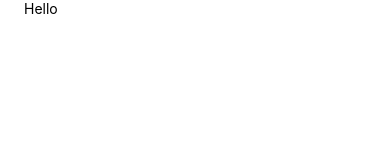
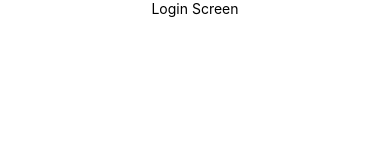
Before and after one commit to idMuvunyi/edriv, a React Native app: screen / in a window 390 px wide. Shown: the top 160 px of the page. Built offline with nearby package versions, Linux system fonts and the light colour scheme.

Commit message:
initiate folder structure for the project

```diff
--- a/App.tsx
+++ b/App.tsx
@@ -1,10 +1,11 @@
 import React from 'react';
 import {StyleSheet, View, Text} from 'react-native';
+import {Login} from './app/screens';
 
 function App() {
   return (
     <View style={styles.sectionContainer}>
-      <Text>Hello</Text>
+      <Login />
     </View>
   );
 }
@@ -12,8 +13,6 @@ function App() {
 const styles = StyleSheet.create({
   sectionContainer: {
     flex: 1,
-    paddingHorizontal: 24,
-    backgroundColor: 'white',
   },
 });
 
--- /dev/null
+++ b/app/screens/index.ts
@@ -0,0 +1,3 @@
+import Login from './login';
+
+export {Login};
--- /dev/null
+++ b/app/screens/login.tsx
@@ -0,0 +1,20 @@
+import {View, Text, StyleSheet} from 'react-native';
+import React from 'react';
+
+const Login = () => {
+  return (
+    <View style={styles.container}>
+      <Text>Login Screen</Text>
+    </View>
+  );
+};
+
+const styles = StyleSheet.create({
+  container: {
+    paddingHorizontal: 24,
+    justifyContent: 'center',
+    alignItems: 'center',
+  },
+});
+
+export default Login;
```
Also changed, not shown: app/screens/sign-up.tsx (added, +14 -0 lines), 1 other file (tests, documents, lock files or other folders).
